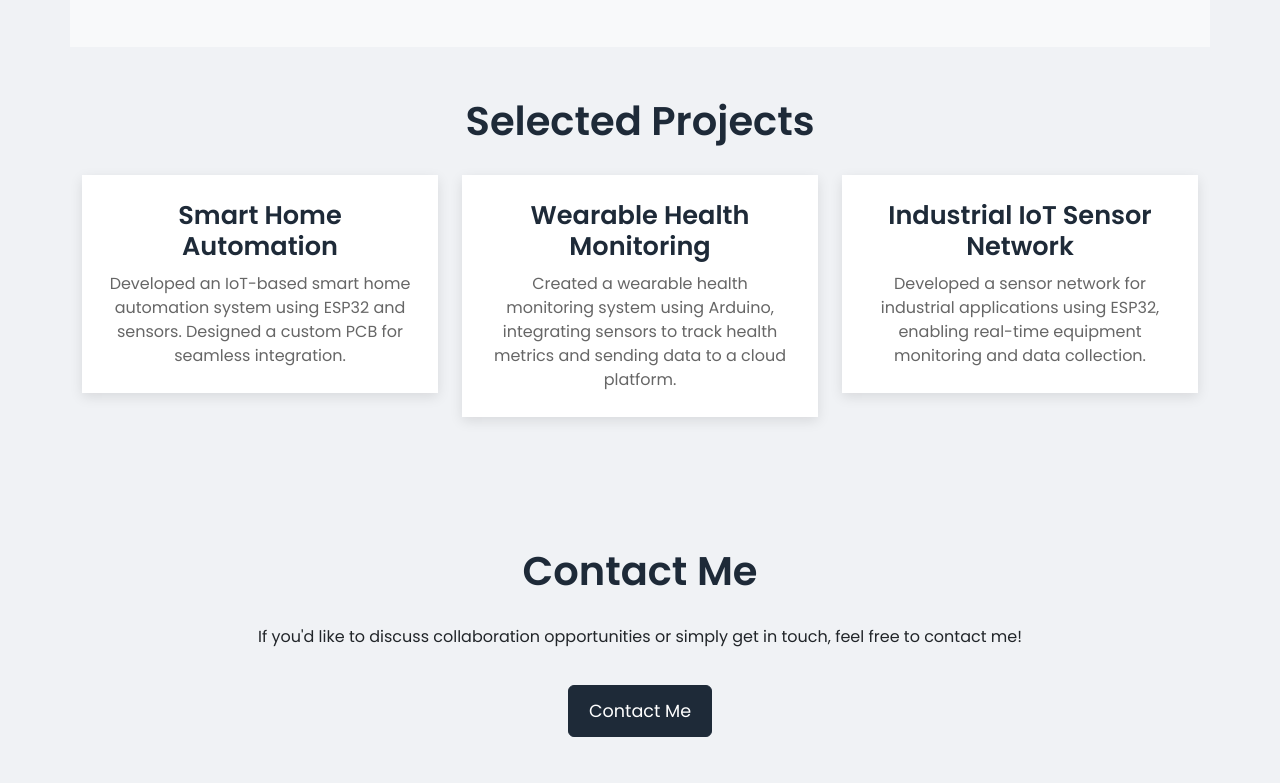
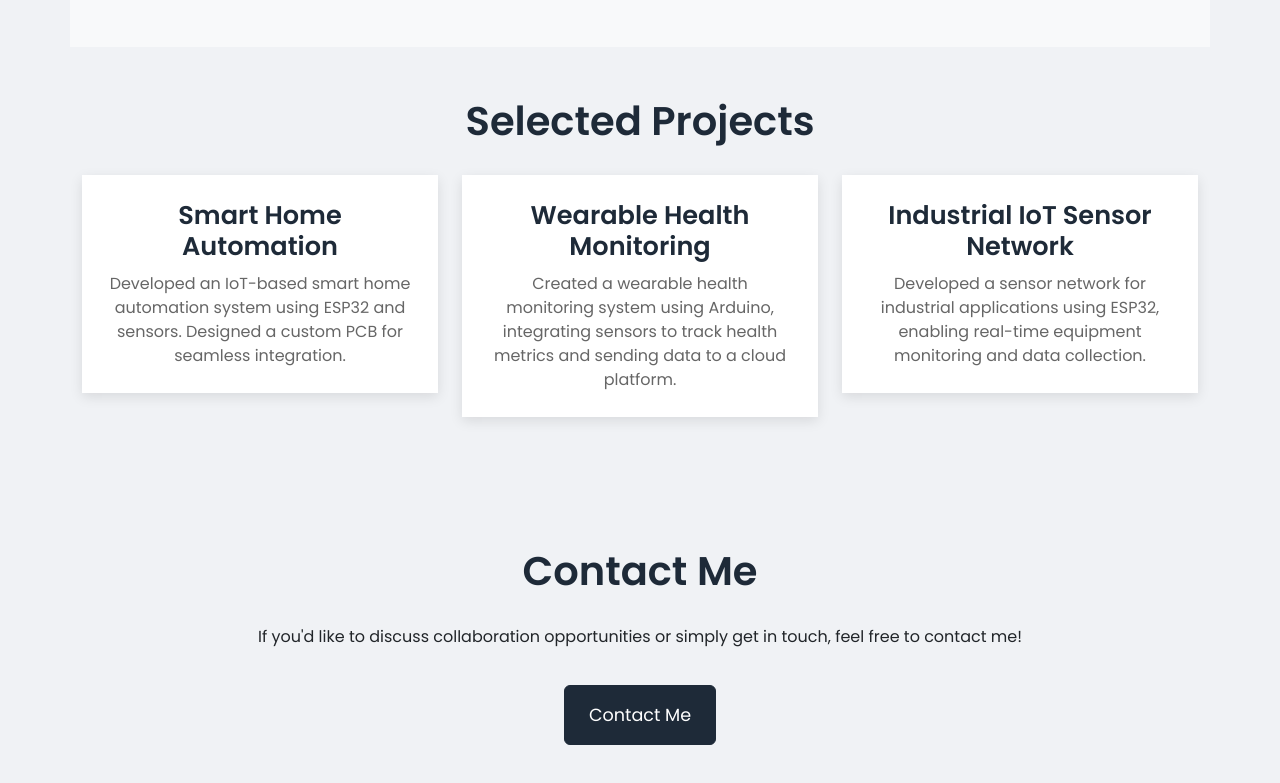
Before and after one commit to aslamEmbedded/portfolio, a plain HTML site: page index.html in a window 1280 px wide. Shown: the part 1080-1863 px from the top of the page. Drawn offline with nearby package versions, Linux system fonts and the light colour scheme.

Commit message:
Update index.html

```diff
--- a/index.html
+++ b/index.html
@@ -100,6 +100,7 @@
         .text-muted {
             font-size: 0.9rem;
         }
+
     </style>
 </head>
 
@@ -190,7 +191,9 @@
     <section id="contact" class="container text-center">
         <h2 class="section-title">Contact Me</h2>
         <p>If you'd like to discuss collaboration opportunities or simply get in touch, feel free to contact me!</p>
-        <a href="mailto:your.email@example.com" class="btn btn-primary">Contact Me</a>
+        <div class="d-flex justify-content-center">
+            <a href="mailto:your.email@example.com" class="btn btn-primary px-4 py-3">Contact Me</a>
+        </div>
     </section>
 
     <!-- Footer Section -->
```
